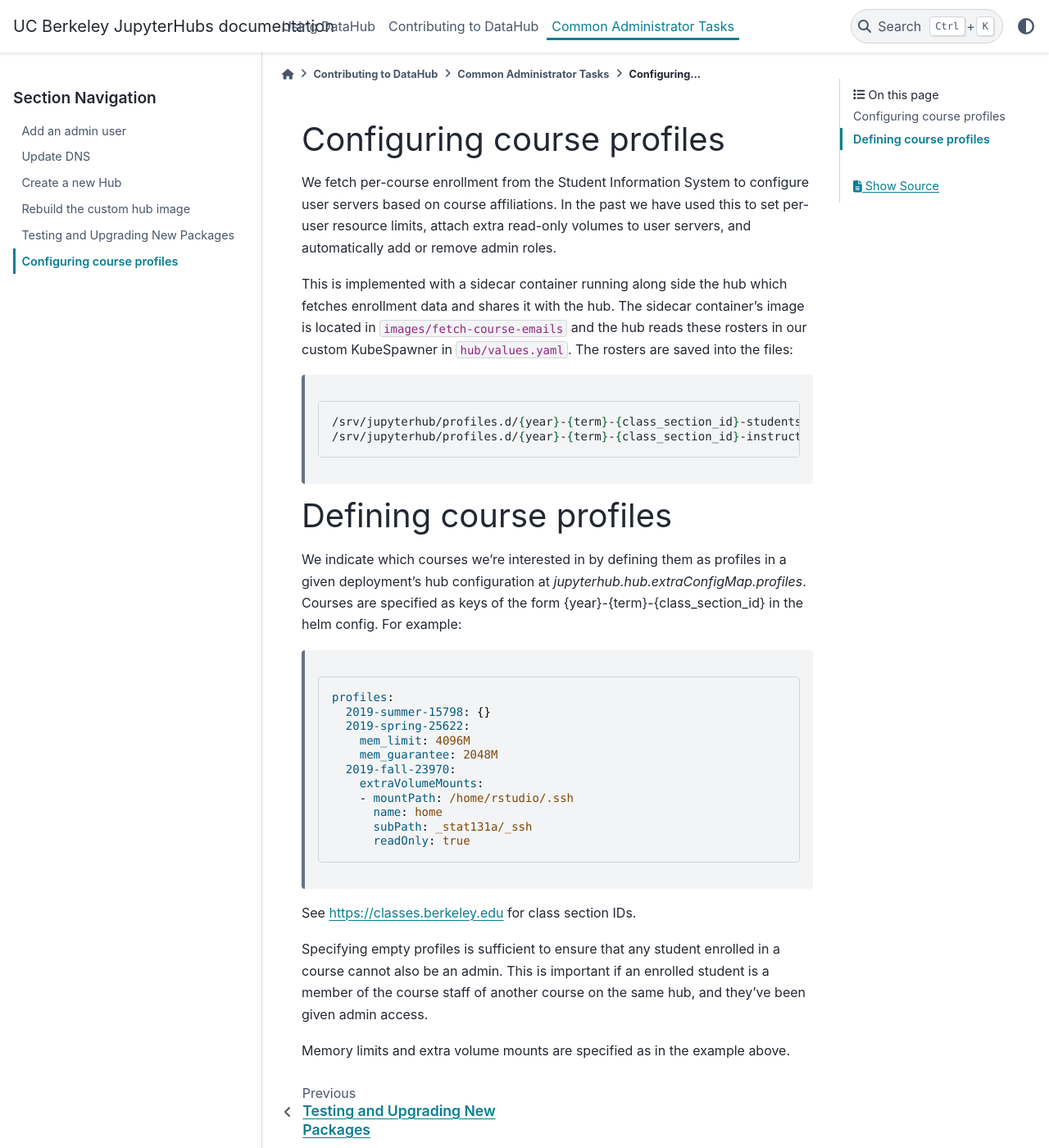
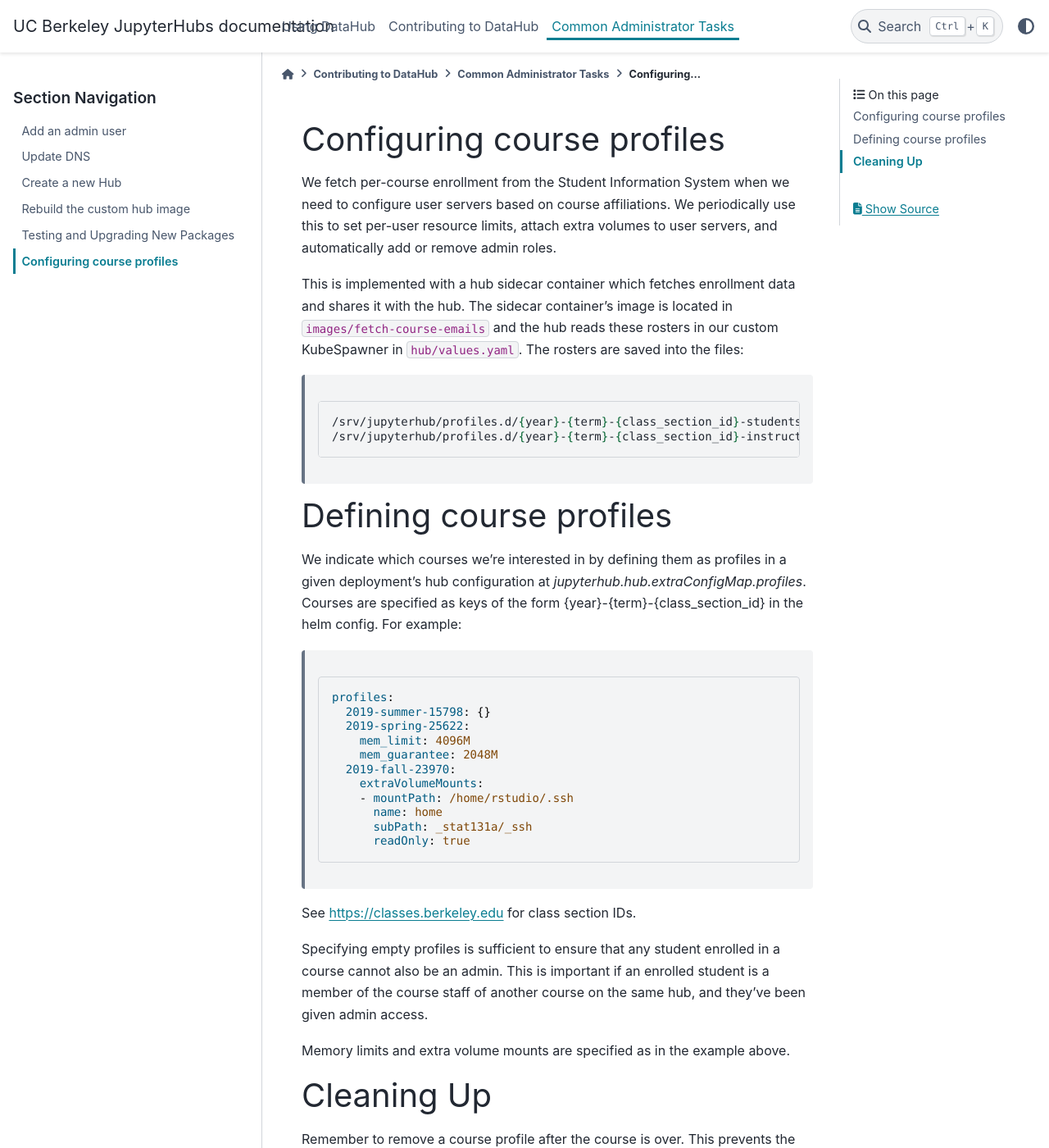
Before and after one commit to berkeley-dsep-infra/datahub, a Sphinx documentation site: the page built from docs/admins/howto/course-config.rst, in a window 1280 px wide and 1400 px high. Shown: the whole window at 82% size. Built offline with Sphinx 7.4.7 and the PyData theme 0.15.4, drawn with Linux system fonts in a browser that asks for light colours; some of the changed text lies outside the part shown.

Commit message:
Document when to remove course profiles.

```diff
--- a/docs/admins/howto/course-config.rst
+++ b/docs/admins/howto/course-config.rst
@@ -4,16 +4,16 @@
 Configuring course profiles
 ===========================
 
-We fetch per-course enrollment from the Student Information System to
-configure user servers based on course affiliations. In the past we
-have used this to set per-user resource limits, attach extra read-only
+We fetch per-course enrollment from the Student Information System
+when we need to configure user servers based on course affiliations.
+We periodically use this to set per-user resource limits, attach extra
 volumes to user servers, and automatically add or remove admin roles.
 
-This is implemented with a sidecar container running along side the
-hub which fetches enrollment data and shares it with the hub. The
-sidecar container's image is located in ``images/fetch-course-emails``
-and the hub reads these rosters in our custom KubeSpawner in
-``hub/values.yaml``. The rosters are saved into the files:
+This is implemented with a hub sidecar container which fetches
+enrollment data and shares it with the hub. The sidecar container's
+image is located in ``images/fetch-course-emails`` and the hub reads
+these rosters in our custom KubeSpawner in ``hub/values.yaml``. The
+rosters are saved into the files:
 
    .. code:: bash
 
@@ -56,3 +56,19 @@
 
 Memory limits and extra volume mounts are specified as in the example
 above.
+
+===========
+Cleaning Up
+===========
+
+Remember to remove a course profile after the course is over. This
+prevents the sidecar container from fetching unnecessary enrollment
+data. Two semesters is probably a sufficient amount of time to retain
+the profiles in the event students want to revisit assignments or
+instructors want to re-evaluate them. For example if a profile was
+specified for 2019 Fall, consider removing it by 2020 Summer.
+
+If a student is in a course with a specified profile, and they become
+a member of course staff the next semester, the old course profile
+will need to be removed to ensure the new GSI/UGSI has sufficient
+admin access.
```
